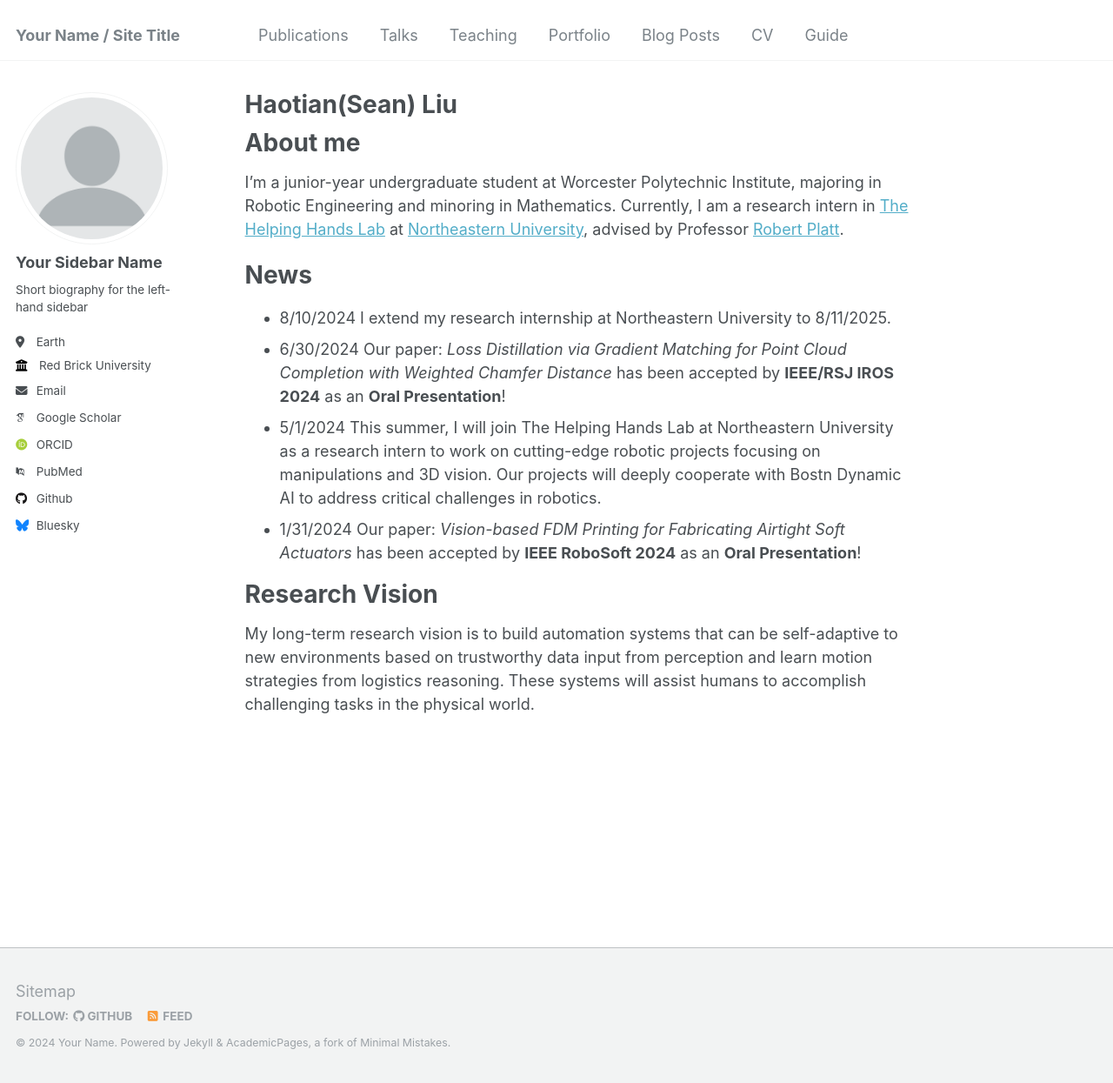
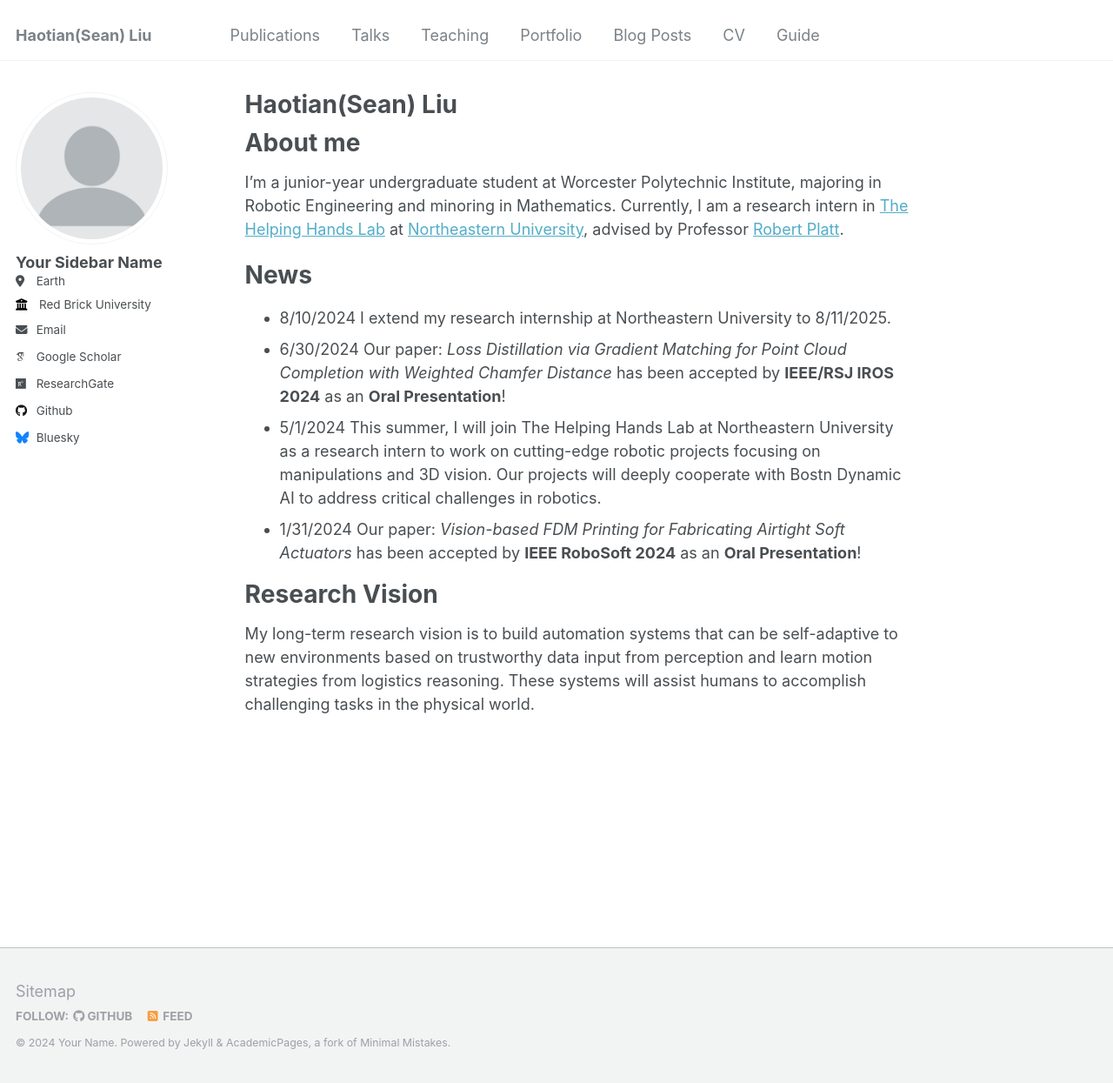
Before and after one commit to seanliu7081/seanliu7081.github.io, a Jekyll site: the page built from _pages/about.md, in a window 1280 px wide and 1245 px high. Shown: the whole window at 87% size. Built offline with Jekyll 4.4.1, drawn with Linux system fonts in a browser that asks for light colours; some web fonts are replaced; some of the changed lines change nothing that is shown.

Commit message:
Update _config.yml

```diff
--- a/_config.yml
+++ b/_config.yml
@@ -8,11 +8,11 @@
 
 # Basic Site Settings
 locale                   : "en-US"
-title                    : "Your Name / Site Title"
+title                    : "Haotian(Sean) Liu"
 title_separator          : "-"
 name                     : &name "Your Name"
 description              : &description "personal description"
-url                      : https://academicpages.github.io # the base hostname & protocol for your site e.g. "https://mmistakes.github.io"
+url                      : https://seanliu7081.github.io/ # the base hostname & protocol for your site e.g. "https://mmistakes.github.io"
 baseurl                  : "" # the subpath of your site, e.g. "/blog"
 repository               : "seanliu7081/seanliu7081.github.io"
 
@@ -24,20 +24,20 @@ author:
   avatar           : "profile.png"
   name             : "Your Sidebar Name"
   pronouns         : # example: "she/her"
-  bio              : "Short biography for the left-hand sidebar"
+  # bio              : "Short biography for the left-hand sidebar"
   location         : "Earth"
   employer         : "Red Brick University"
   uri              : # URL
-  email            : "none@example.org"
+  email            : "hliu8@wpi.edu"
 
   # Academic websites
   arxiv            : # URL - Update with the correct link to your profile
-  googlescholar    : "https://scholar.google.com/citations?user=PS_CX0AAAAAJ"
+  googlescholar    : "https://scholar.google.com/citations?user=kHsMnEYAAAAJ&hl=en"
   impactstory      : # URL
-  orcid            : "http://orcid.org/yourorcidurl"
-  semantic         : # URL
-  pubmed           : "https://www.ncbi.nlm.nih.gov/pubmed/?term=john+snow"
-  researchgate     : # URL
+  # orcid            : "http://orcid.org/yourorcidurl"
+  # semantic         : # URL
+  # pubmed           : "https://www.ncbi.nlm.nih.gov/pubmed/?term=john+snow"
+  researchgate     : https://www.researchgate.net/profile/Haotian-Liu-33
 
   # Repositories and software development
   bitbucket        : # Username - Update with your username on the site
```
